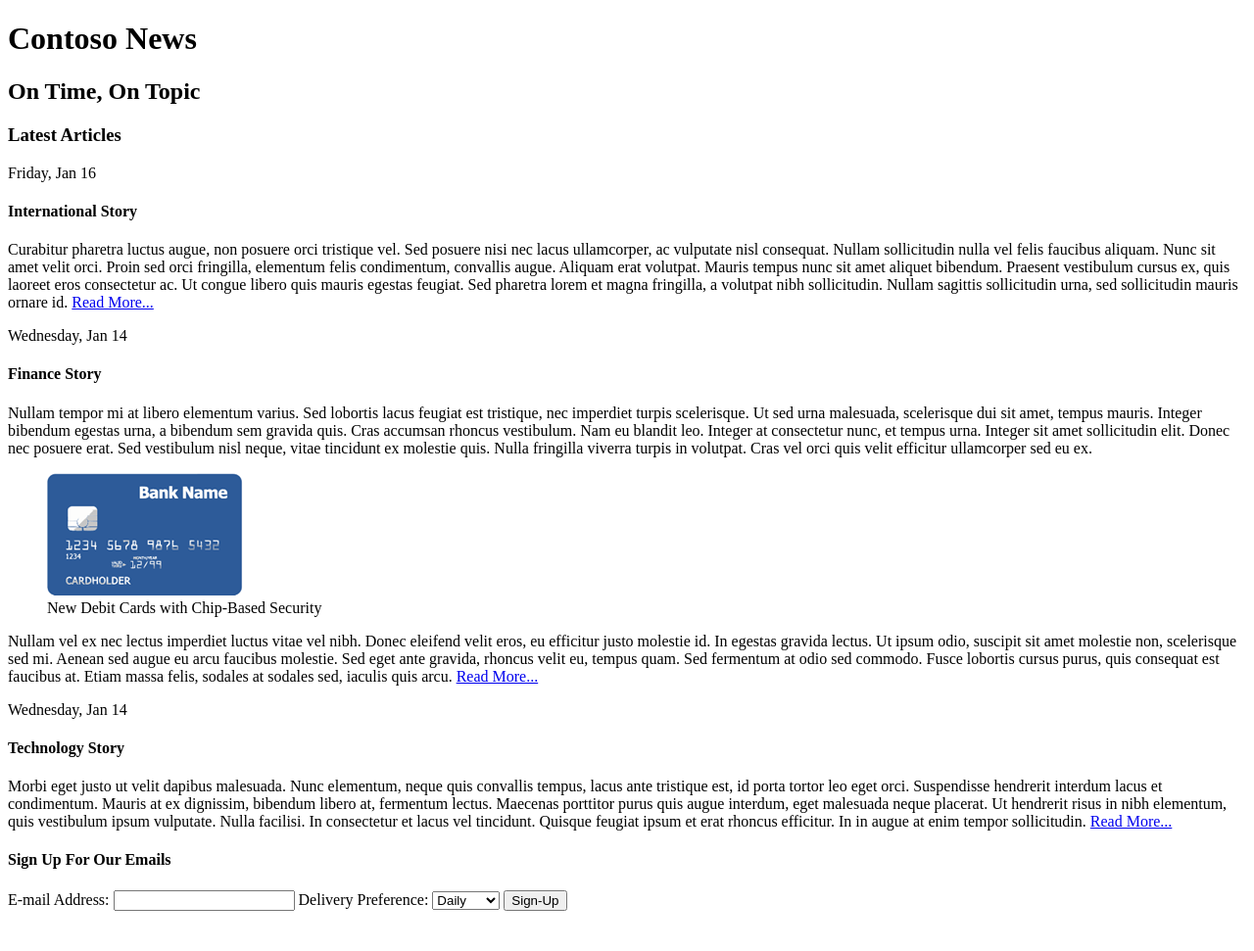
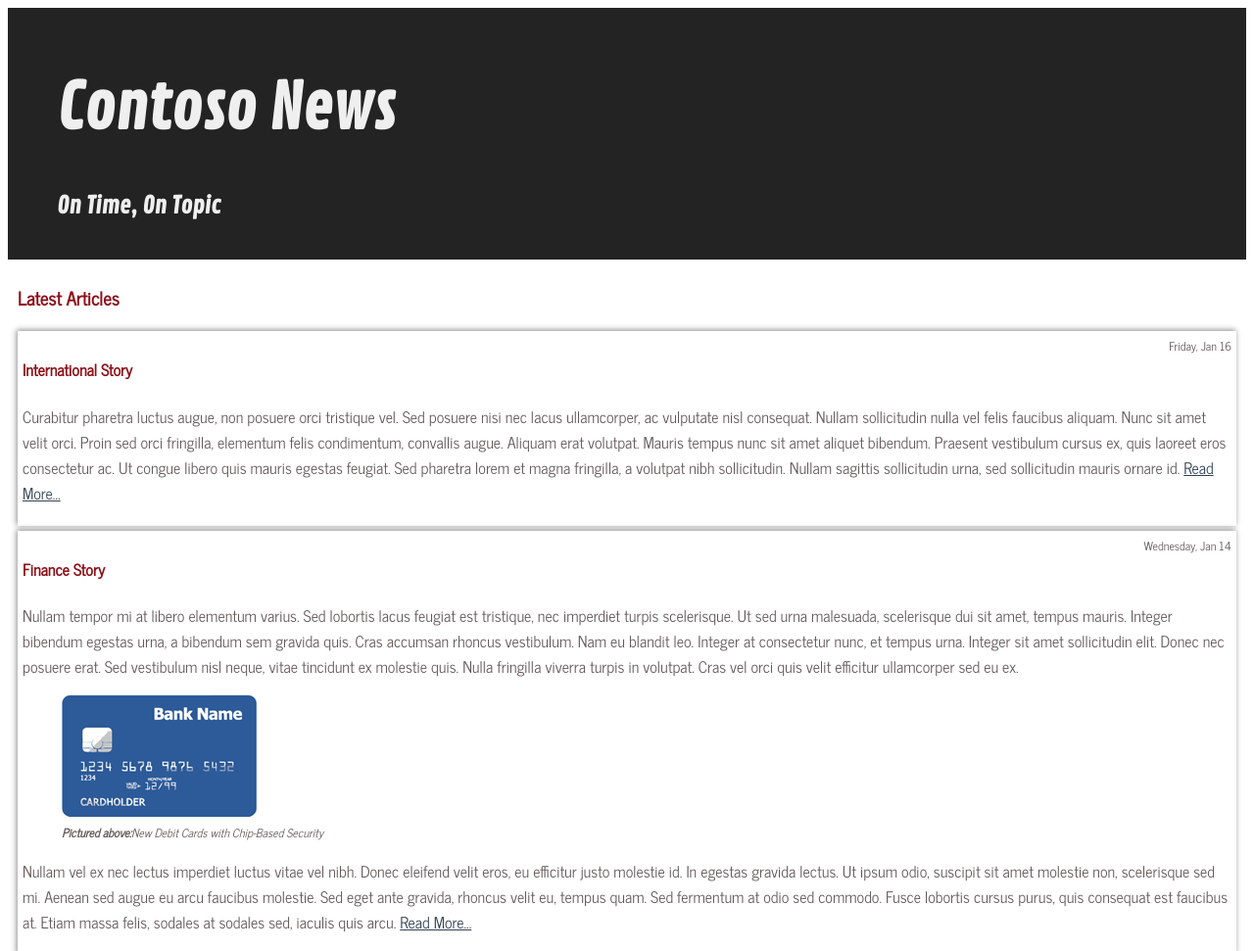
Before and after one commit to simotae14/edx-web-development, a plain HTML site: page modulo03/assignment-contoso-webpage/index.html in a window 1280 px wide. Shown: the top 971 px of the page at 98% size. Before the commit the page ends 938 px from the top, so only its background shows below. Drawn offline with Linux system fonts and the light colour scheme.

Commit message:
begin js

```diff
--- /dev/null
+++ b/modulo03/assignment-contoso-webpage/css/style.css
@@ -0,0 +1,90 @@
+@media not print {
+    body {
+       color: #635959;
+    }
+
+    header {
+        background-color: #242323;
+        color: #EFEFEF;
+    }
+
+    h3, article h4 {
+        color: #8C1018;
+    }
+
+    article a {
+        color: #314052;
+    }
+
+
+}
+
+@media print {
+    header {
+        padding: 0px;
+    }
+
+    article {
+       box-shadow: none;
+    }
+
+    header h1 {
+        font-size: 2em;
+    }
+
+    header h2 {
+        display: none;
+    }
+}
+
+@font-face {
+    font-family: 'News Cycle';
+    src: url('../fonts/news_cycle.ttf') format('truetype');
+}
+
+@font-face {
+    font-family: 'Contail One';
+    src: url('../fonts/contrail_one.ttf') format('truetype');
+}
+
+body {
+    font-family: 'News Cycle';
+}
+
+header {
+    padding: 20px 50px;
+    font-family: 'Contail One';
+}
+
+main {
+    padding: 5px 10px;
+}
+
+
+header h1 {
+    font-size: 4em;
+}
+
+main figure > figcaption {
+    font-size: 0.75em;
+    font-style: italic;
+}
+
+
+main figure > figcaption::before {
+    content: 'Pictured above:';
+    font-weight: bold;
+}
+
+article > time {
+    float: right;
+    font-size: 0.75em;
+    font-weight: lighter;
+}
+
+
+article {
+    margin: 5px 0px;
+    padding: 5px 5px;
+    box-shadow: -1px -1px 6px #888;
+}
--- a/modulo03/assignment-contoso-webpage/index.html
+++ b/modulo03/assignment-contoso-webpage/index.html
@@ -2,6 +2,7 @@
 <html lang="en-US">
     <head>
         <title>Contoso News</title>
+        <link rel="stylesheet" href="css/style.css">
     </head>
     <body>
         <header>
```
Also changed, not shown: modulo04/exercise-first-js/index.html (added, +24 -0 lines), modulo04/first-js.js (added, +20 -0 lines), modulo03/assignment-contoso-webpage/fonts/contrail_one.ttf (added), modulo03/assignment-contoso-webpage/fonts/news_cycle.ttf (added).
